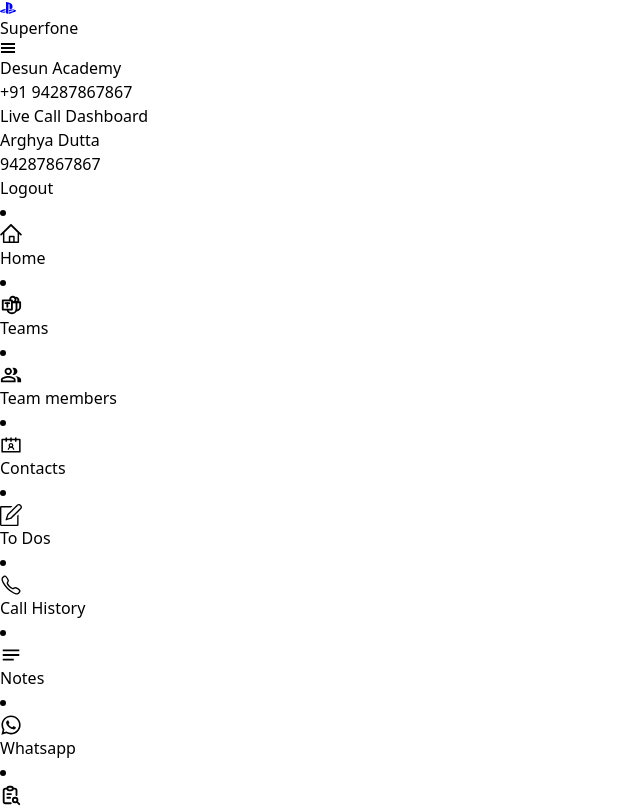
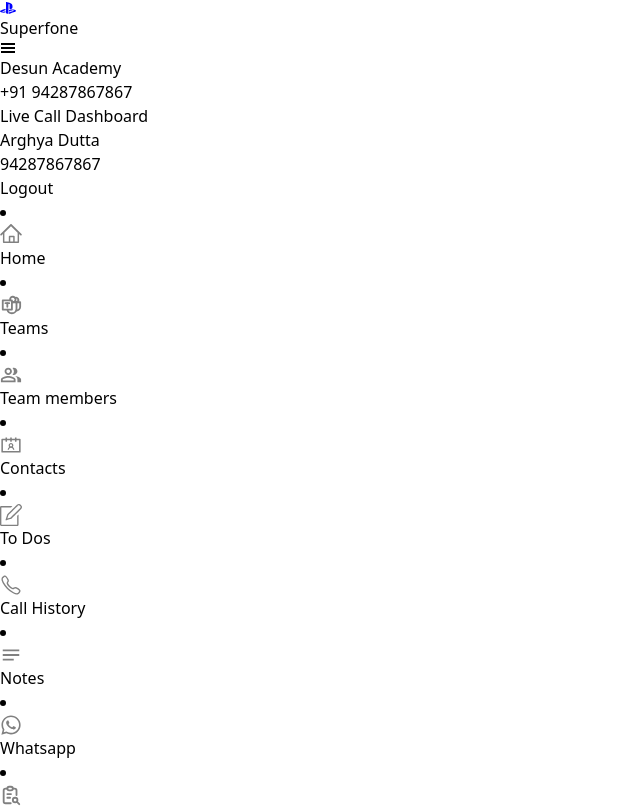
Before and after one commit to mdkalam-desuntech/SalesBook-web-app, a React (Vite) app: page / in a window 1280 px wide. Shown: the top 808 px of the page, without its empty margins (0-640 px from the left). Built offline with nearby package versions, Linux system fonts and the light colour scheme.

Commit message:
reports screen design

```diff
--- a/src/App.jsx
+++ b/src/App.jsx
@@ -12,7 +12,7 @@ export default function App() {
       <div className="flex min-h-full">
         <div
           className={`flex min-h-full flex-col ${
-            isShow ? "w-56" : "w-24"
+            isShow ? "w-52" : "w-24"
           } bg-white border-r border-gray-300`}
         >
           <Sidebar isShow={isShow} />
--- a/src/components/Header.jsx
+++ b/src/components/Header.jsx
@@ -24,7 +24,7 @@ const Header = ({ setIsShow }) => {
       <div className="flex justify-center w-full sm:w-auto mb-2 sm:mb-0">
         <Button
           type="submit"
-          className="relative bg-transparent border border-blue-900 rounded shadow-md	 shadow-blue-200	focus:ring-4 focus:ring-blue-300 font-sm text-sm px-2 py-1 text-center text-gray-500	text-xs	 dark:shadow-sm dark:shadow-blue-800/80"
+          className="relative bg-transparent border border-blue-900 rounded shadow-md	 shadow-blue-200	focus:ring-4 focus:ring-blue-300 font-sm text-sm px-2 py-1 text-center text-gray-900	text-xs	 dark:shadow-sm dark:shadow-blue-800/80"
         >
           Live Call Dashboard
           <span className="absolute top-[-2px] right-[-2px] h-1.5 w-1.5 rounded-full bg-green-500"></span>
--- a/src/components/PageBody/Staff.jsx
+++ b/src/components/PageBody/Staff.jsx
@@ -37,7 +37,7 @@ const Staff = () => {
           </p>
         </div>
         <div className="bg-white  border flex-1  p-2">
-          <FunnelChart title="SALES FUNNEL"/>
+          <FunnelChart title="SALES FUNNEL" />
         </div>
       </div>
     </div>
--- a/src/components/Sidebar.jsx
+++ b/src/components/Sidebar.jsx
@@ -13,29 +13,57 @@ import Button from "./layout/Button";
 import { BsYoutube } from "react-icons/bs";
 
 const sidebarItems = [
-  { name: "Home", icon: <RxHome size={22} />, href: "#" },
-  { name: "Teams", icon: <TbBrandTeams size={22} />, href: "#" },
-  { name: "Team members", icon: <MdOutlinePeopleAlt size={22} />, href: "#" },
-  { name: "Contacts", icon: <AiOutlineContacts size={22} />, href: "#" },
-  { name: "To Dos", icon: <SlNote size={22} />, href: "#" },
-  { name: "Call History", icon: <IoCallOutline size={22} />, href: "#" },
-  { name: "Notes", icon: <MdOutlineNotes size={22} />, href: "#" },
-  { name: "Whatsapp", icon: <FaWhatsapp size={22} />, href: "#" },
-  { name: "Reports", icon: <TbReportSearch size={22} />, href: "#" },
-  { name: "Settings", icon: <CiSettings size={22} />, href: "#" },
+  { name: "Home", icon: <RxHome size={22} color={"gray"} />, href: "#" },
+  { name: "Teams", icon: <TbBrandTeams size={22} color={"gray"} />, href: "#" },
+  {
+    name: "Team members",
+    icon: <MdOutlinePeopleAlt size={22} color={"gray"} />,
+    href: "#",
+  },
+  {
+    name: "Contacts",
+    icon: <AiOutlineContacts size={22} color={"gray"} />,
+    href: "#",
+  },
+  { name: "To Dos", icon: <SlNote size={22} color={"gray"} />, href: "#" },
+  {
+    name: "Call History",
+    icon: <IoCallOutline size={22} color={"gray"} />,
+    href: "#",
+  },
+  {
+    name: "Notes",
+    icon: <MdOutlineNotes size={22} color={"gray"} />,
+    href: "#",
+  },
+  {
+    name: "Whatsapp",
+    icon: <FaWhatsapp size={22} color={"gray"} />,
+    href: "#",
+  },
+  {
+    name: "Reports",
+    icon: <TbReportSearch size={22} color={"gray"} />,
+    href: "#",
+  },
+  {
+    name: "Settings",
+    icon: <CiSettings size={22} color={"gray"} />,
+    href: "#",
+  },
 ];
 
 const Sidebar = ({ isShow }) => {
   return (
     <div className="flex flex-col space-y-8 justify-between mx-2">
-      <nav className="flex-1 p-4 space-y-2">
+      <nav className="flex-1 p-2 space-y-2">
         {sidebarItems.map((item, index) => (
           <li key={index} className="flex items-center p-2">
             {item.icon}
             {isShow && (
               <a
                 href={item.href}
-                className="block p-2 text-gray-700 rounded hover:bg-gray-200"
+                className="block p-2 text-gray-500 rounded hover:bg-gray-200"
               >
                 {item.name}
               </a>
--- a/src/components/layout/MultiDateSelect.jsx
+++ b/src/components/layout/MultiDateSelect.jsx
@@ -44,7 +44,7 @@ const MultiDateSelect = () => {
 const CustomInput = React.forwardRef(({ value, onClick }, ref) => (
   <button
     type="button"
-    className="bg-transparent border-none p-0 text-left text-gray-700"
+    className="bg-transparent border-none p-0 text-left text-gray-800 text-sm"
     onClick={onClick}
     ref={ref}
   >
```
